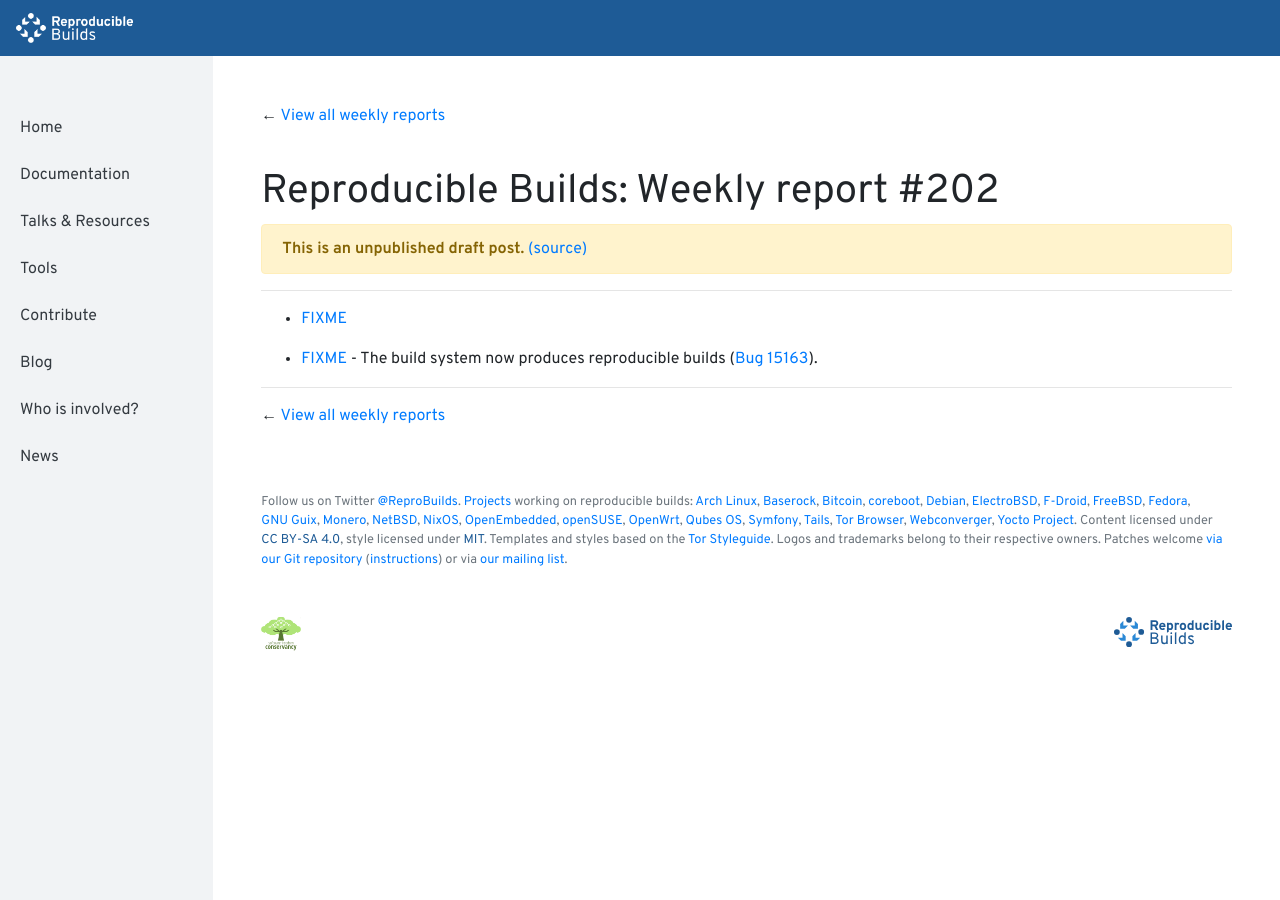
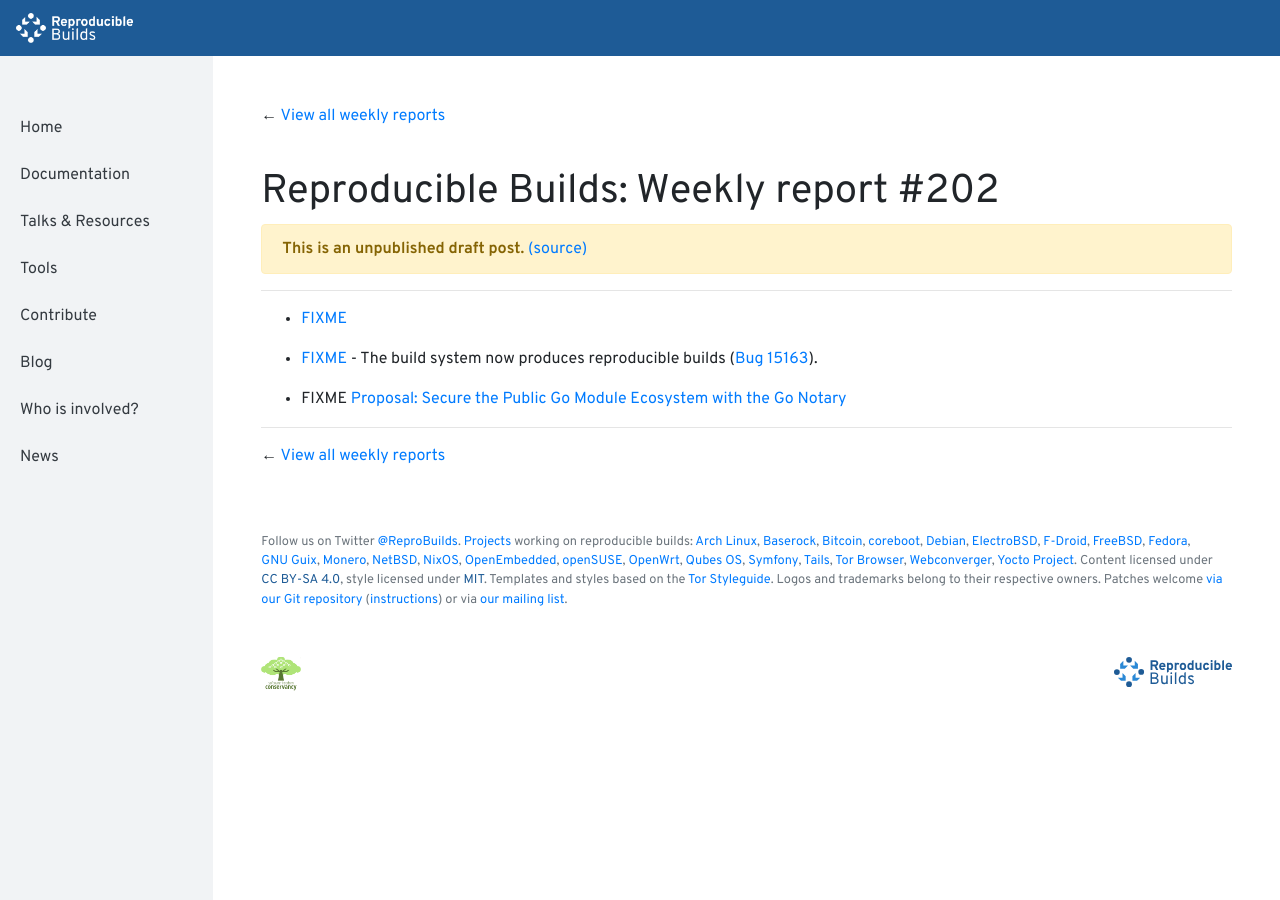
Before and after one commit to prototypefund/reproducible-website, a Jekyll site: the page built from _blog/posts/202.md, in a window 1280 px wide and 900 px high. Built offline with Jekyll 4.4.1, drawn with Linux system fonts in a browser that asks for light colours.

Commit message:
202: Proposal: Secure the Public Go Module Ecosystem with the Go Notary
Signed-off-by: Holger Levsen <holger@layer-acht.org>

```diff
--- a/_blog/posts/202.md
+++ b/_blog/posts/202.md
@@ -6,3 +6,5 @@
 * [FIXME](https://salsa.debian.org/reproducible-builds/diffoscope/issues/45#note_68258)
 
 * [FIXME](https://www.wireshark.org/docs/relnotes/wireshark-3.0.0.html) - The build system now produces reproducible builds ([Bug 15163](https://bugs.wireshark.org/bugzilla/show_bug.cgi?id=15163)).
+
+* FIXME [Proposal: Secure the Public Go Module Ecosystem with the Go Notary](https://go.googlesource.com/proposal/+/master/design/25530-notary.md)
```
